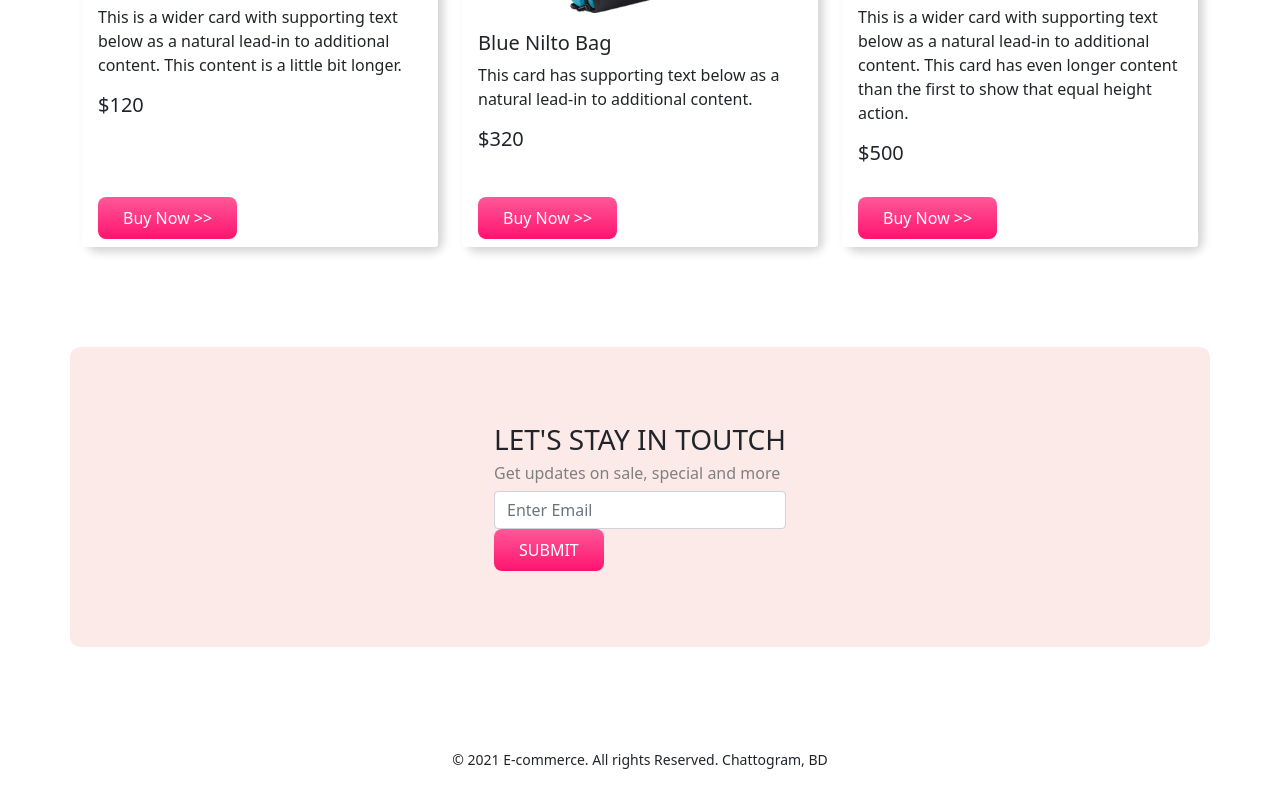
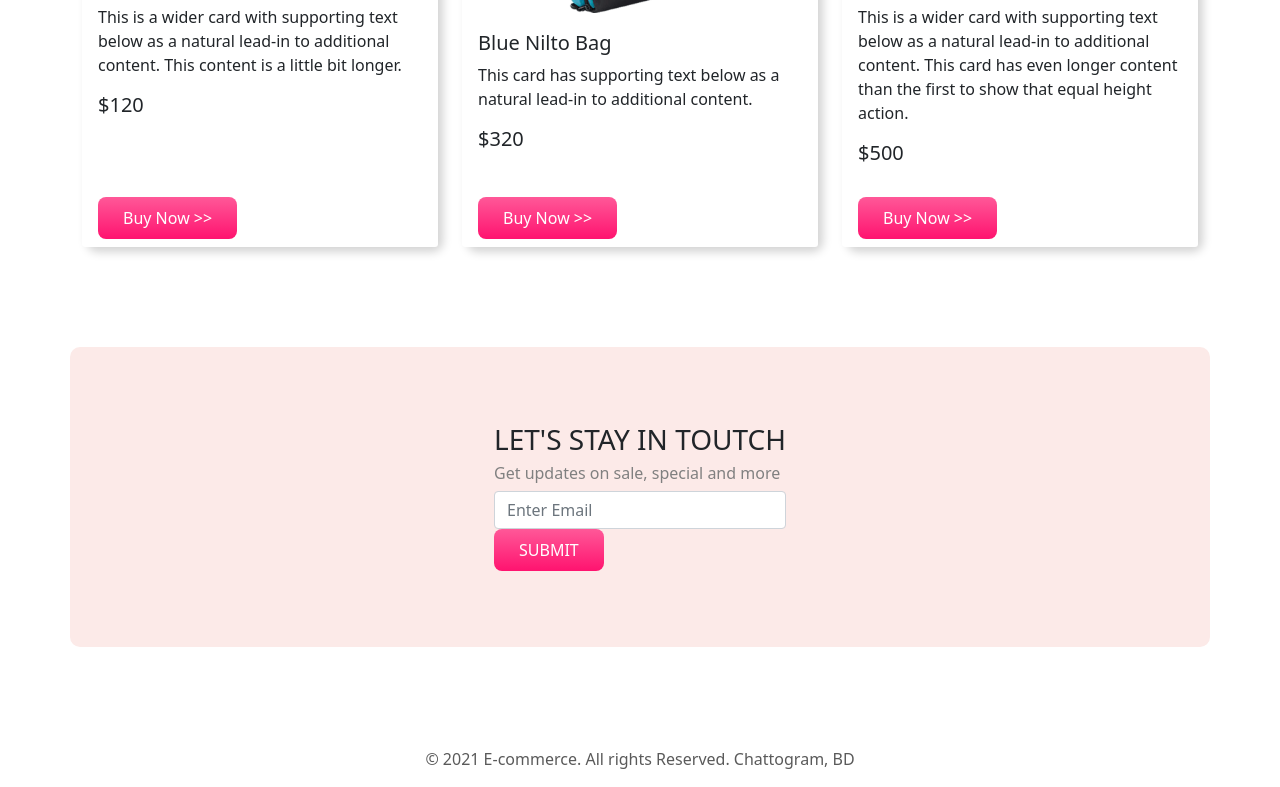
Before and after one commit to Imrancu/Ecommerce, a plain HTML site: page index.html in a window 1280 px wide. Shown: the part 1896-2683 px from the top of the page. Drawn offline with nearby package versions, Linux system fonts and the light colour scheme.

Commit message:
finished

```diff
--- a/index.html
+++ b/index.html
@@ -203,7 +203,7 @@
       </div>
     </div>
     <footer>
-      <small>&copy; 2021 E-commerce. All rights Reserved. Chattogram, BD</small>
+      <p>&copy; 2021 E-commerce. All rights Reserved. Chattogram, BD</p>
     </footer>
 
     <!-- javascript link here -->
--- a/style.css
+++ b/style.css
@@ -56,4 +56,5 @@
 }
 footer{
     text-align: center;
+    color: rgb(90, 90, 90);
 }
```
